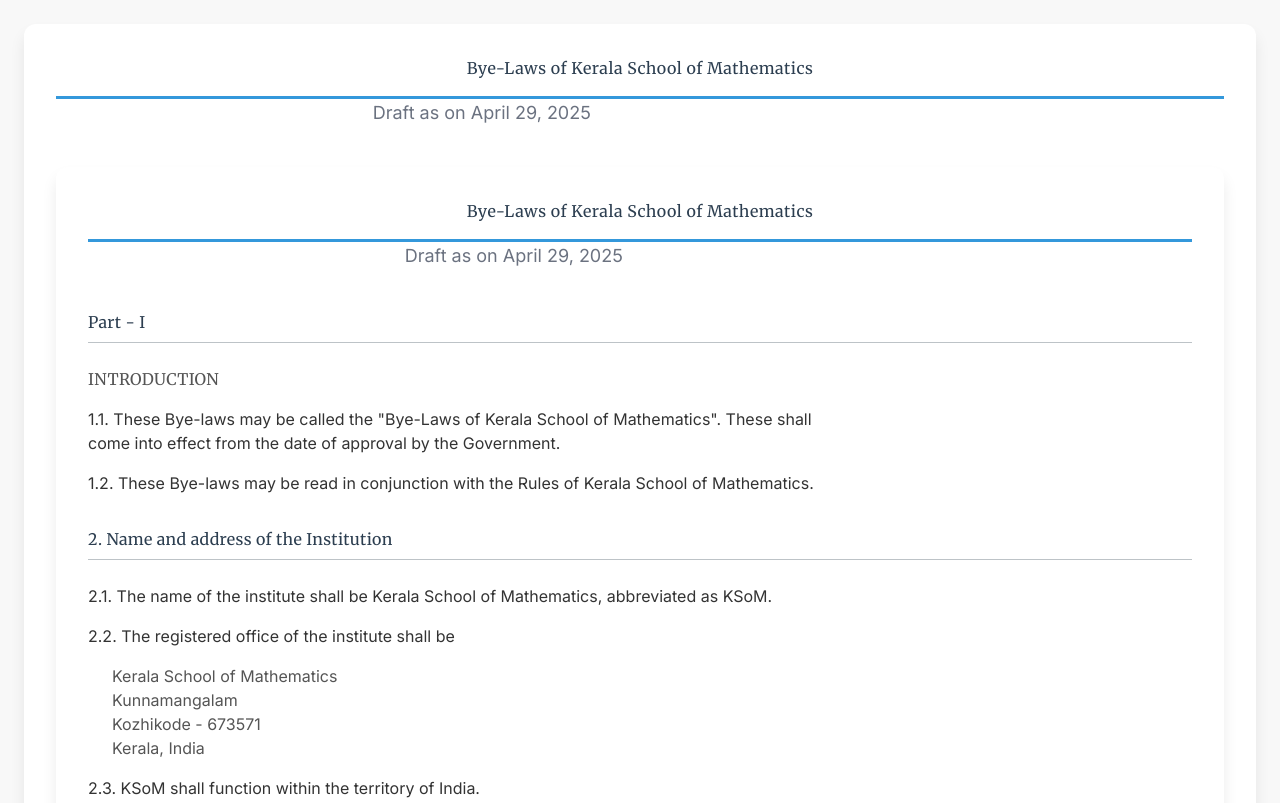
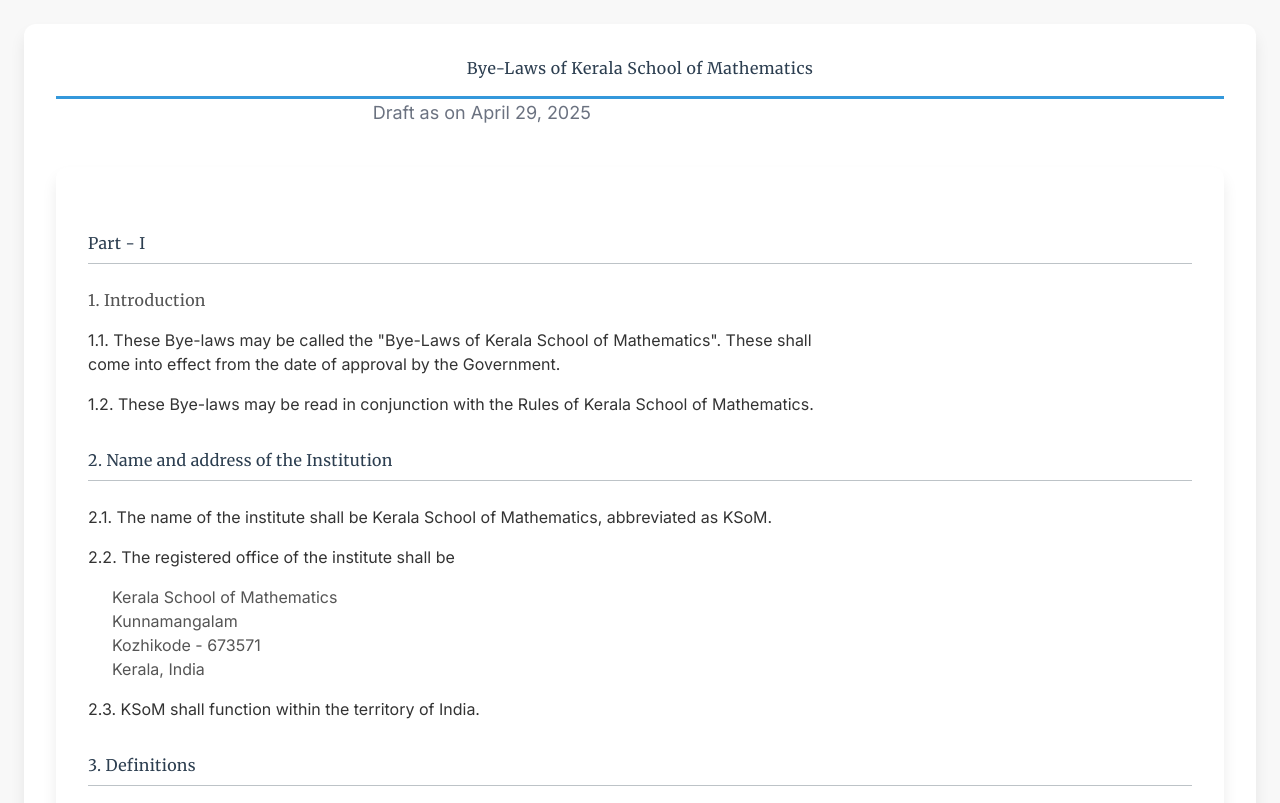
Before and after one commit to pranavharidas/CoE, a plain HTML site: page byelaw.html in a window 1280 px wide. Shown: the top 803 px of the page. Drawn offline with nearby package versions, Linux system fonts and the light colour scheme.

Commit message:
Update byelaw.html

```diff
--- a/byelaw.html
+++ b/byelaw.html
@@ -18,14 +18,9 @@
 
         <div class="container">
 
-        <header class="u-mb-xxl">
-            <h1 class="u-pb-md">Bye-Laws of Kerala School of Mathematics</h1>
-            <p class="text-center text-gray-500 text-lg">Draft as on April 29, 2025</p>
-        </header>
-
             <section class="u-mb-xl">
                 <h2 class="u-pb-xs u-mt-xl u-mb-lg">Part - I</h2>
-            <h3 class="u-mt-lg u-mb-md">INTRODUCTION</h3>
+                <h3 class="u-mt-lg u-mb-md">1. Introduction</h3>
                 <div class="section-content">
                     <p class="u-mb-md">1.1. These Bye-laws may be called the "Bye-Laws of Kerala School of Mathematics". These shall come into effect from the date of approval by the Government.</p>
                     <p>1.2. These Bye-laws may be read in conjunction with the Rules of Kerala School of Mathematics.</p>
```
Lines whose indentation alone changed are shown as unchanged.
